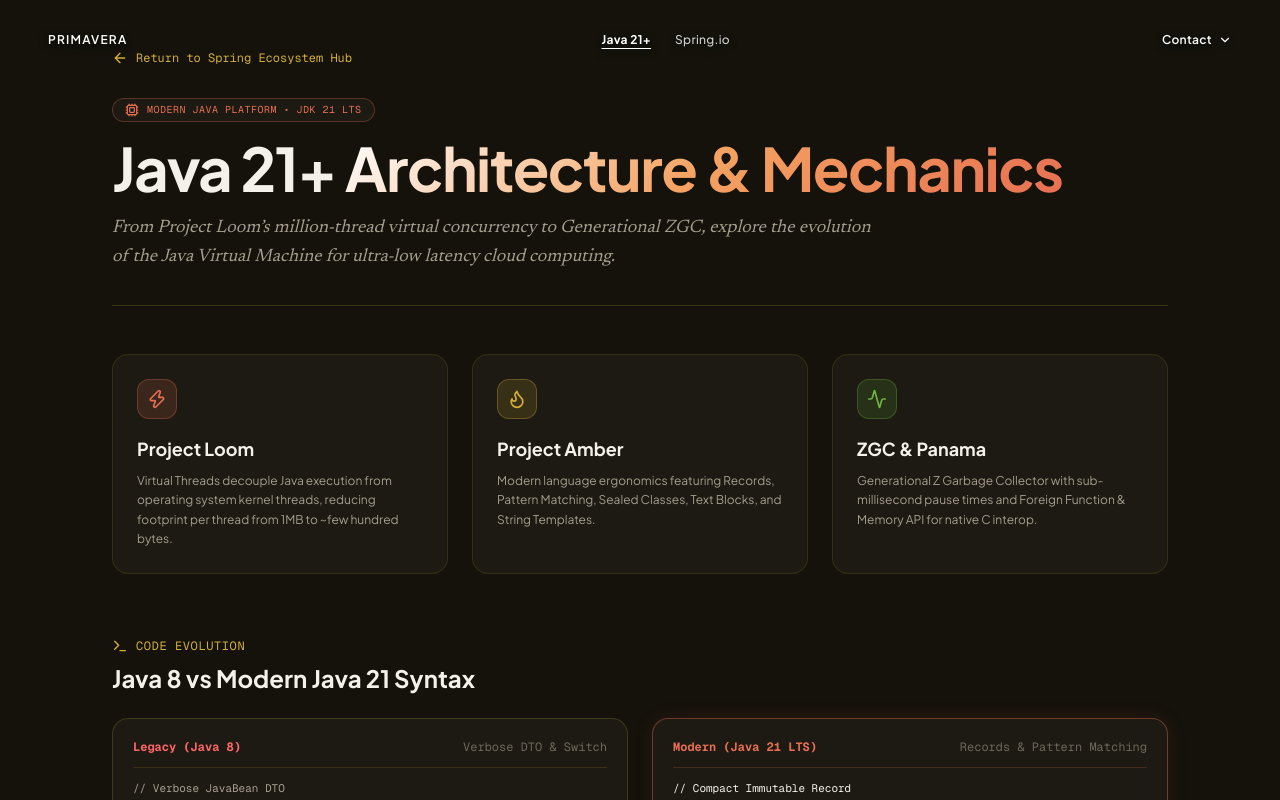
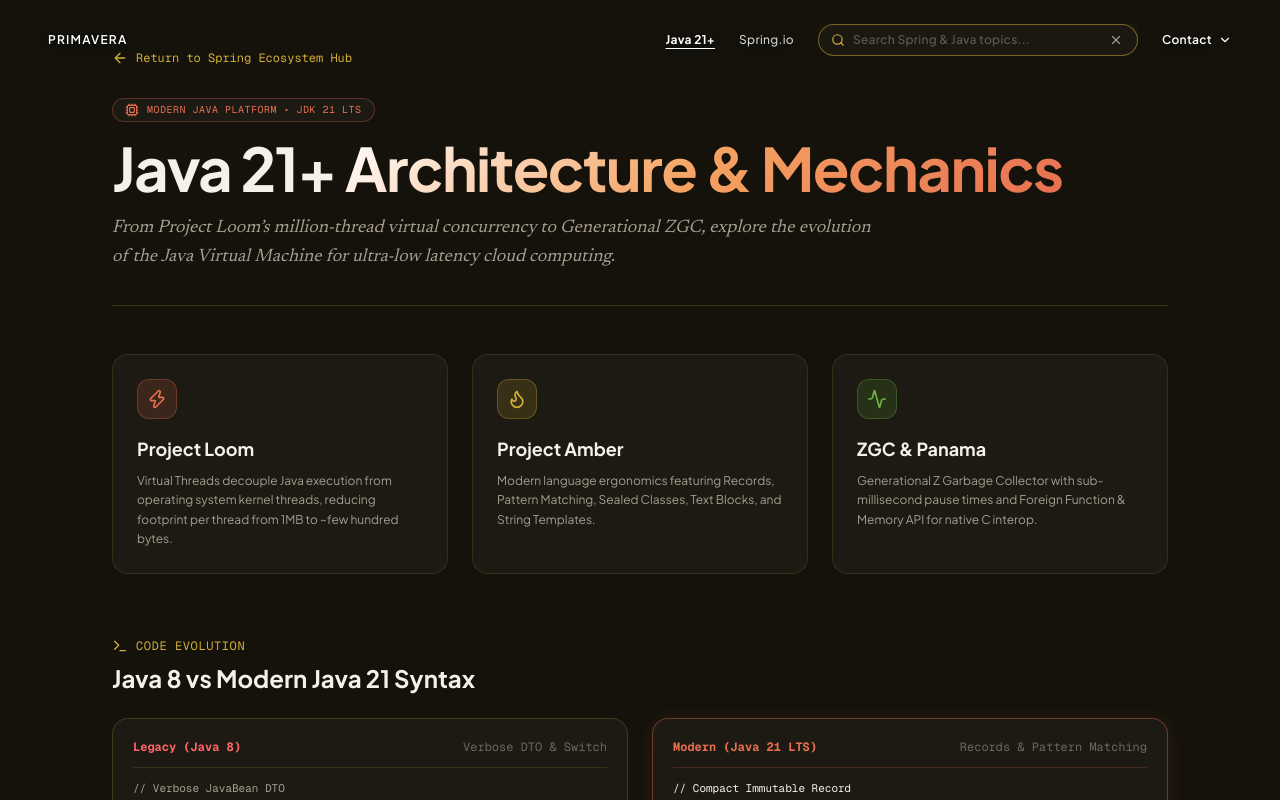
Before and after one commit to samybit/primavera, a Next.js app: page /java in a window 1280 px wide. Both pictures are taken after a click on the button "Search". Shown: the top 800 px of the page. Built offline with nearby package versions, Linux system fonts and the light colour scheme.

Commit message:
fix(nav): replace conditional-render search with CSS max-width morph to eliminate layout shift
- fix(search): clip scrollbar inside rounded dropdown using overflow-hidden wrapper pattern

```diff
--- a/src/components/Navigation.tsx
+++ b/src/components/Navigation.tsx
@@ -206,19 +206,36 @@
             Spring.io
           </a>
 
-          {/* Morphing Expanding Search Input Container */}
+          {/* Morphing Expanding Search — always mounted, CSS transition only */}
           <div ref={searchRef} className="relative flex items-center">
-            {!searchExpanded ? (
+            {/* Ghost trigger text — fades out when expanded */}
             <button
               onClick={() => setSearchExpanded(true)}
-                className="text-white/80 hover:text-white transition-colors drop-shadow-[0_2px_4px_rgba(0,0,0,0.8)] flex items-center gap-1.5 cursor-pointer whitespace-nowrap"
+              aria-label="Open search"
+              style={{
+                opacity: searchExpanded ? 0 : 1,
+                pointerEvents: searchExpanded ? "none" : "auto",
+                position: searchExpanded ? "absolute" : "relative",
+                transition: "opacity 0.2s ease",
+              }}
+              className="text-white/80 hover:text-white flex items-center gap-1.5 cursor-pointer whitespace-nowrap drop-shadow-[0_2px_4px_rgba(0,0,0,0.8)]"
             >
               <Search className="w-3.5 h-3.5" />
               <span>Search</span>
             </button>
-            ) : (
-              <div className="relative flex items-center w-64 sm:w-80 lg:w-96 transition-all duration-300 ease-out animate-dangle">
-                <div className="w-full flex items-center gap-2 px-3 py-1.5 rounded-full bg-[#1C1A12] border border-[#D4AF37]/50 shadow-[0_10px_30px_rgba(0,0,0,0.9),0_0_20px_rgba(212,175,55,0.2)]">
+
+            {/* Expanded pill — morphs in via max-width & opacity */}
+            <div
+              style={{
+                maxWidth: searchExpanded ? "24rem" : "0px",
+                opacity: searchExpanded ? 1 : 0,
+                pointerEvents: searchExpanded ? "auto" : "none",
+                overflow: "hidden",
+                transition: "max-width 0.38s cubic-bezier(0.16, 1, 0.3, 1), opacity 0.22s ease",
+              }}
+              className="flex items-center"
+            >
+              <div className="flex items-center gap-2 px-3 py-1.5 rounded-full bg-[#1C1A12]/90 border border-[#D4AF37]/50 shadow-[0_6px_24px_rgba(0,0,0,0.8),0_0_16px_rgba(212,175,55,0.2)] w-80">
                 <Search className="w-3.5 h-3.5 text-[#D4AF37] shrink-0" />
                 <input
                   ref={inputRef}
@@ -226,29 +243,31 @@
                   value={searchQuery}
                   onChange={(e) => setSearchQuery(e.target.value)}
                   placeholder="Search Spring & Java topics..."
-                    className="bg-transparent border-none outline-none text-xs text-[#F4F1EA] placeholder-[#A69E8F]/60 w-full"
+                  className="bg-transparent border-none outline-none text-xs text-[#F4F1EA] placeholder:text-[#A69E8F]/50 w-full min-w-0"
                 />
                 <button
-                    onClick={() => {
-                      setSearchExpanded(false);
-                      setSearchQuery("");
-                    }}
-                    className="text-[#A69E8F] hover:text-white p-0.5 rounded-full hover:bg-white/10 shrink-0 cursor-pointer"
+                  onClick={() => { setSearchExpanded(false); setSearchQuery(""); }}
+                  className="text-[#A69E8F] hover:text-white rounded-full hover:bg-white/10 shrink-0 cursor-pointer p-0.5"
                 >
                   <X className="w-3.5 h-3.5" />
                 </button>
               </div>
-
-                {/* Search Results Dangle Card */}
-                <div className="absolute right-0 top-11 w-full bg-[#1C1A12] border border-[#D4AF37]/40 rounded-2xl p-4 shadow-[0_20px_50px_rgba(0,0,0,0.95)] z-50 animate-dangle font-sans max-h-96 overflow-y-auto">
-                  <div className="flex items-center justify-between pb-2 mb-2 border-b border-[#D4AF37]/20 text-[10px] text-[#A69E8F] font-mono">
-                    <span>{searchQuery ? `RESULTS FOR "${searchQuery.toUpperCase()}"` : "QUICK SUGGESTIONS"}</span>
-                    <span>{filteredTopics.length} TOPICS</span>
             </div>
 
+            {/* Search Results dropdown */}
+            {searchExpanded && (
+              <div className="absolute right-0 top-10 w-80 bg-[#1C1A12] border border-[#D4AF37]/40 rounded-2xl shadow-[0_24px_60px_rgba(0,0,0,0.95)] z-50 animate-dangle font-sans overflow-hidden max-h-80">
+                <div
+                  className="p-4 overflow-y-auto h-full"
+                  style={{ scrollbarWidth: "thin", scrollbarColor: "#3D3822 transparent" }}
+                >
+                  <div className="flex items-center justify-between pb-2 mb-2 border-b border-[#D4AF37]/20 text-[10px] text-[#A69E8F] font-mono">
+                    <span>{searchQuery ? `"${searchQuery.toUpperCase()}"` : "QUICK SUGGESTIONS"}</span>
+                    <span>{filteredTopics.length} results</span>
+                  </div>
                   {filteredTopics.length === 0 ? (
                     <div className="py-6 text-center text-xs text-[#A69E8F]">
-                      No matching topics found for &quot;{searchQuery}&quot;
+                      No topics found for &quot;{searchQuery}&quot;
                     </div>
                   ) : (
                     <div className="space-y-2">
@@ -262,7 +281,7 @@
                             <span className="text-xs font-bold text-[#F4F1EA] group-hover:text-[#D4AF37] transition-colors">
                               {topic.title}
                             </span>
-                            <span className={`text-[9px] px-2 py-0.5 rounded font-mono border ${
+                            <span className={`text-[9px] px-2 py-0.5 rounded font-mono border shrink-0 ml-2 ${
                               topic.category === "Spring"
                                 ? "bg-[#6DB33F]/15 text-[#6DB33F] border-[#6DB33F]/30"
                                 : "bg-[#E76F51]/15 text-[#E76F51] border-[#E76F51]/30"
@@ -270,9 +289,7 @@
                               {topic.category}
                             </span>
                           </div>
-                          <p className="text-[11px] text-[#A69E8F] line-clamp-1">
-                            {topic.description}
-                          </p>
+                          <p className="text-[11px] text-[#A69E8F] line-clamp-1">{topic.description}</p>
                         </button>
                       ))}
                     </div>
```
Lines whose indentation alone changed are shown as unchanged.
